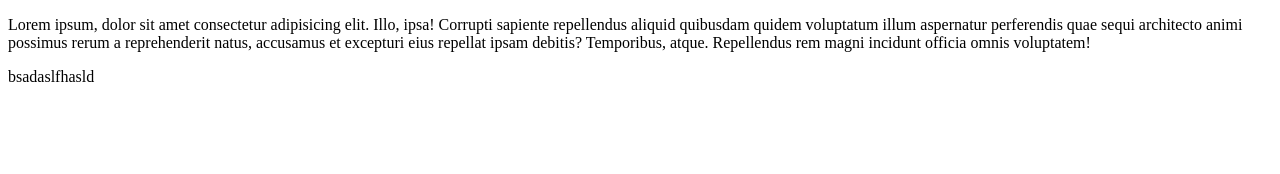
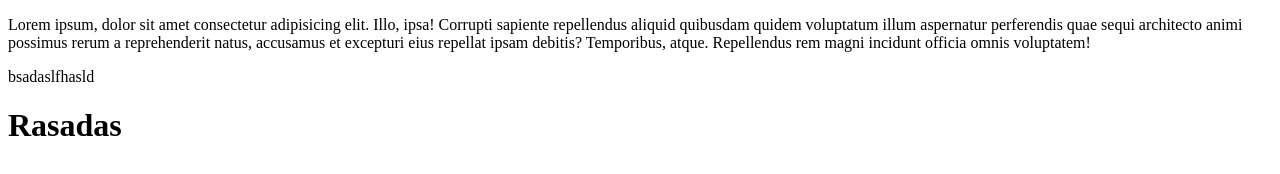
Before and after one commit to gasb150/partnerts2, a plain HTML site: page index.html in a window 1280 px wide. Drawn offline with Linux system fonts and the light colour scheme.

Commit message:
other things

```diff
--- a/index.html
+++ b/index.html
@@ -6,9 +6,11 @@
     <title>Document</title>
 </head>
 <body>
+
     <p>
         Lorem ipsum, dolor sit amet consectetur adipisicing elit. Illo, ipsa! Corrupti sapiente repellendus aliquid quibusdam quidem voluptatum illum aspernatur perferendis quae sequi architecto animi possimus rerum a reprehenderit natus, accusamus et excepturi eius repellat ipsam debitis? Temporibus, atque. Repellendus rem magni incidunt officia omnis voluptatem!
     </p>
     <p>bsadaslfhasld</p>
+    <h1>Rasadas</h1>
 </body>
 </html>
```
